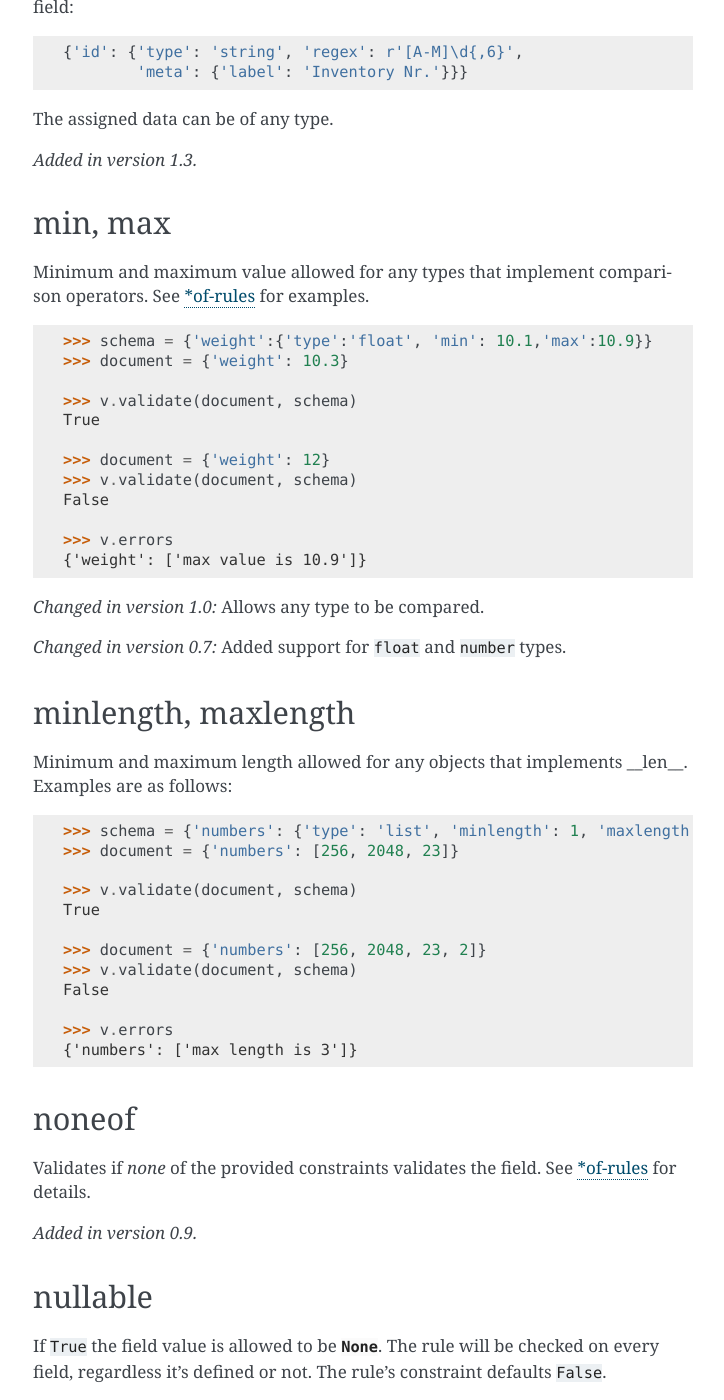
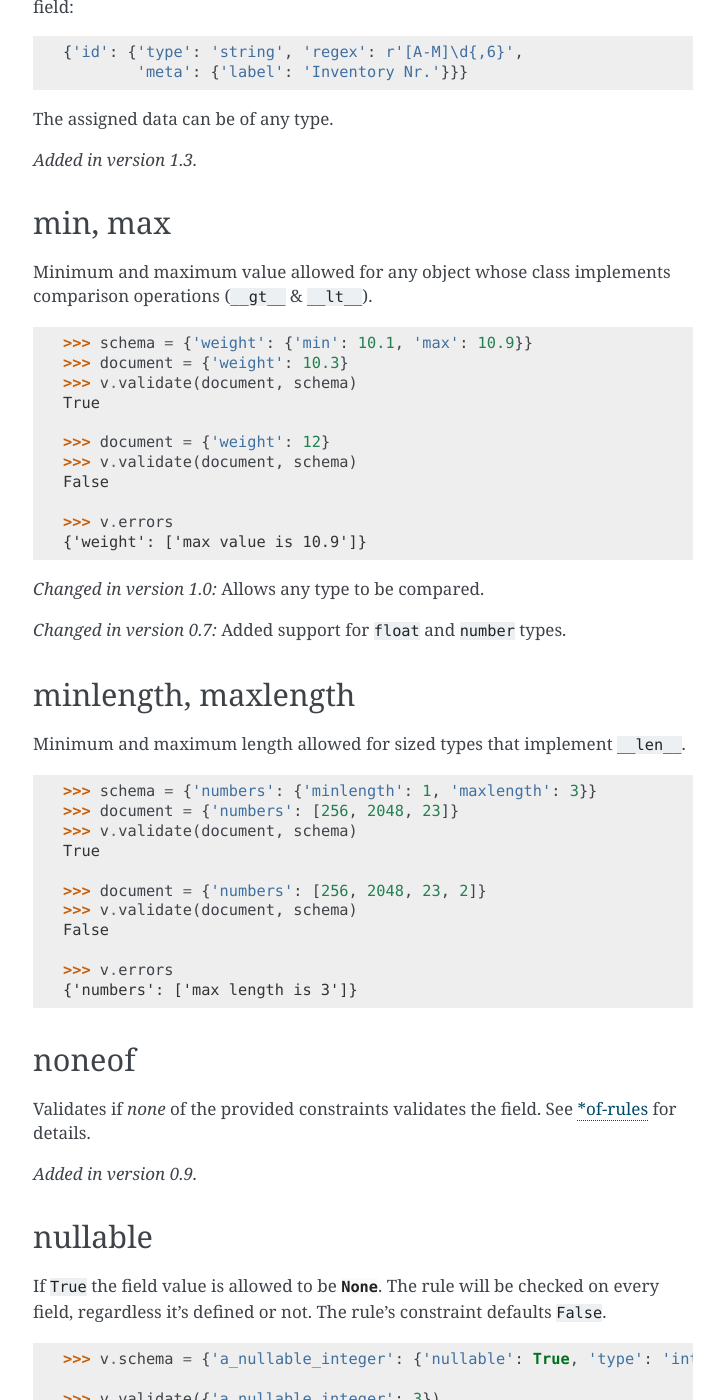
Before and after one commit to pyeve/cerberus, a Sphinx documentation site: the page built from docs/validation-rules.rst, in a window 1280 px wide and 1400 px high, scrolled down 8421 px. Shown: the whole window, without its empty margins (387-1111 px from the left). Built offline with Sphinx 7.4.7, drawn with Linux system fonts in a browser that asks for light colours; comment, search, counter and statistics services are not loaded.

Commit message:
Polishes the previous docs update

```diff
--- a/docs/validation-rules.rst
+++ b/docs/validation-rules.rst
@@ -444,14 +444,13 @@ The assigned data can be of any type.
 min, max
 --------
 
-Minimum and maximum value allowed for any types that implement comparison operators. See
-`\*of-rules`_ for examples.
+Minimum and maximum value allowed for any object whose class implements
+comparison operations (``__gt__`` & ``__lt__``).
 
 .. doctest::
 
-    >>> schema = {'weight':{'type':'float', 'min': 10.1,'max':10.9}}
+    >>> schema = {'weight': {'min': 10.1, 'max': 10.9}}
     >>> document = {'weight': 10.3}
-
     >>> v.validate(document, schema)
     True
 
@@ -471,13 +470,12 @@ Minimum and maximum value allowed for any types that implement comparison operat
 minlength, maxlength
 --------------------
 
-Minimum and maximum length allowed for any objects that implements __len__. Examples are as follows:
+Minimum and maximum length allowed for sized types that implement ``__len__``.
 
 .. doctest::
 
-    >>> schema = {'numbers': {'type': 'list', 'minlength': 1, 'maxlength': 3}}
+    >>> schema = {'numbers': {'minlength': 1, 'maxlength': 3}}
     >>> document = {'numbers': [256, 2048, 23]}
-
     >>> v.validate(document, schema)
     True
 
```
